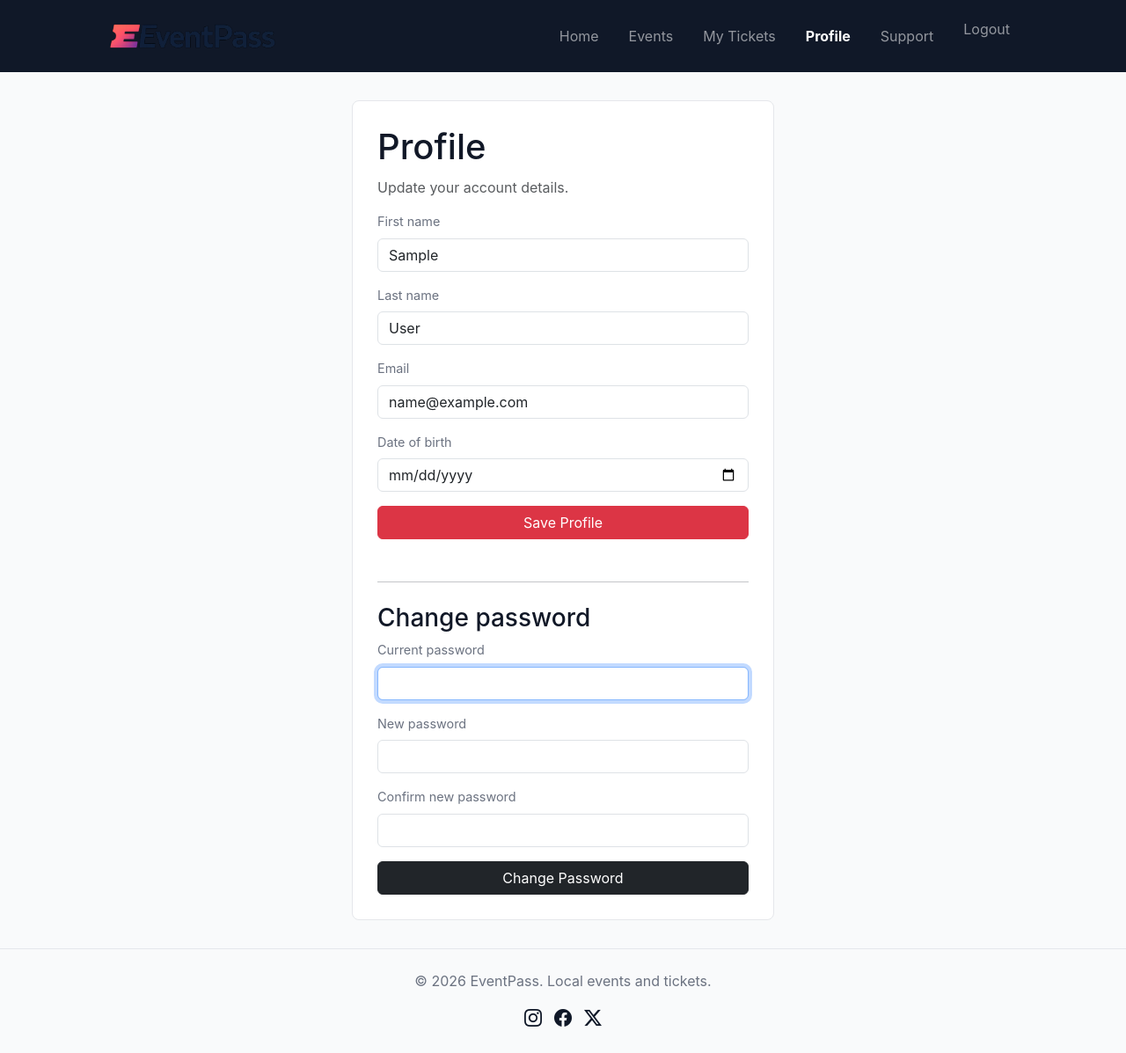
After one commit to bankaiogx/eventpass, a Django app: page /accounts/profile/ in a window 1280 px wide. The commit adds this page. Shown: the whole page at 88% size. Run offline with Django 5.2, Linux system fonts and the light colour scheme; the visitor is signed in with stand-in values (Sample User, id 1); data comes from the database, SQL or seed files in the repository.

Commit message:
add profile page

```diff
--- a/accounts/urls.py
+++ b/accounts/urls.py
@@ -9,6 +9,7 @@ urlpatterns = [
     path("register/", views.register, name="register"),
     path("login/", auth_views.LoginView.as_view(authentication_form=LoginForm, template_name="accounts/login.html"), name="login"),
     path("logout/", auth_views.LogoutView.as_view(), name="logout"),
+    path("profile/", views.profile, name="profile"),
     path("my-tickets/", views.my_tickets, name="my_tickets"),
     path("support/", views.support_requests, name="support_requests"),
     path("support/new/", views.create_support_request, name="create_support_request"),
--- a/accounts/views.py
+++ b/accounts/views.py
@@ -1,12 +1,13 @@
 from django.contrib import messages
-from django.contrib.auth import login
+from django.contrib.auth import login, update_session_auth_hash
 from django.contrib.auth.decorators import login_required
+from django.contrib.auth.forms import PasswordChangeForm
 from django.shortcuts import get_object_or_404, redirect, render
 
 from tickets.models import Order
 
-from .forms import RegisterForm, SupportRequestForm
-from .models import SupportRequest
+from .forms import ProfileForm, RegisterForm, SupportRequestForm
+from .models import Profile, SupportRequest
 
 
 def register(request):
@@ -21,6 +22,43 @@ def register(request):
         form = RegisterForm()
 
     return render(request, "accounts/register.html", {"form": form})
+
+
+@login_required
+def profile(request):
+    user_profile, _ = Profile.objects.get_or_create(user=request.user)
+    profile_form = ProfileForm(instance=request.user, profile=user_profile)
+    password_form = PasswordChangeForm(request.user)
+
+    if request.method == "POST":
+        if "save_profile" in request.POST:
+            profile_form = ProfileForm(request.POST, instance=request.user, profile=user_profile)
+
+            if profile_form.is_valid():
+                profile_form.save()
+                messages.success(request, "Profile updated.")
+                return redirect("profile")
+
+        if "change_password" in request.POST:
+            password_form = PasswordChangeForm(request.user, request.POST)
+
+            if password_form.is_valid():
+                user = password_form.save()
+                update_session_auth_hash(request, user)
+                messages.success(request, "Password updated.")
+                return redirect("profile")
+
+    for field in password_form.fields.values():
+        field.widget.attrs.update({"class": "form-control"})
+
+    return render(
+        request,
+        "accounts/profile.html",
+        {
+            "profile_form": profile_form,
+            "password_form": password_form,
+        },
+    )
 
 
 @login_required
--- a/static/js/main.js
+++ b/static/js/main.js
@@ -100,6 +100,10 @@ navLinks.forEach(function (link) {
         link.classList.add("active");
     }
 
+    if (navType === "profile" && currentPath.startsWith("/accounts/profile/")) {
+        link.classList.add("active");
+    }
+
     if (navType === "login" && currentPath.startsWith("/accounts/login/")) {
         link.classList.add("active");
     }
--- /dev/null
+++ b/templates/accounts/profile.html
@@ -0,0 +1,72 @@
+{% extends "base.html" %}
+
+{% block title %}Profile | EventPass{% endblock %}
+
+{% block content %}
+<section class="auth-card profile-card">
+    <h1>Profile</h1>
+    <p class="text-muted">Update your account details.</p>
+
+    <form method="post" class="mb-5">
+        {% csrf_token %}
+        {% if profile_form.errors %}
+            <div class="message error mb-3">
+                Please check your details and try again.
+            </div>
+        {% endif %}
+
+        <div class="mb-3">
+            <label class="form-label" for="{{ profile_form.first_name.id_for_label }}">First name</label>
+            {{ profile_form.first_name }}
+            {{ profile_form.first_name.errors }}
+        </div>
+        <div class="mb-3">
+            <label class="form-label" for="{{ profile_form.last_name.id_for_label }}">Last name</label>
+            {{ profile_form.last_name }}
+            {{ profile_form.last_name.errors }}
+        </div>
+        <div class="mb-3">
+            <label class="form-label" for="{{ profile_form.email.id_for_label }}">Email</label>
+            {{ profile_form.email }}
+            {{ profile_form.email.errors }}
+        </div>
+        <div class="mb-3">
+            <label class="form-label" for="{{ profile_form.date_of_birth.id_for_label }}">Date of birth</label>
+            {{ profile_form.date_of_birth }}
+            {{ profile_form.date_of_birth.errors }}
+        </div>
+
+        <button class="btn btn-danger w-100" type="submit" name="save_profile">Save Profile</button>
+    </form>
+
+    <hr>
+
+    <h2 class="h3 mt-4">Change password</h2>
+    <form method="post">
+        {% csrf_token %}
+        {% if password_form.errors %}
+            <div class="message error mb-3">
+                Please check your password and try again.
+            </div>
+        {% endif %}
+
+        <div class="mb-3">
+            <label class="form-label" for="{{ password_form.old_password.id_for_label }}">Current password</label>
+            {{ password_form.old_password }}
+            {{ password_form.old_password.errors }}
+        </div>
+        <div class="mb-3">
+            <label class="form-label" for="{{ password_form.new_password1.id_for_label }}">New password</label>
+            {{ password_form.new_password1 }}
+            {{ password_form.new_password1.errors }}
+        </div>
+        <div class="mb-3">
+            <label class="form-label" for="{{ password_form.new_password2.id_for_label }}">Confirm new password</label>
+            {{ password_form.new_password2 }}
+            {{ password_form.new_password2.errors }}
+        </div>
+
+        <button class="btn btn-dark w-100" type="submit" name="change_password">Change Password</button>
+    </form>
+</section>
+{% endblock %}
--- a/templates/base.html
+++ b/templates/base.html
@@ -26,6 +26,7 @@
                         <li class="nav-item"><a class="nav-link" data-nav="events" href="{% url 'event_list' %}">Events</a></li>
                         <li class="nav-item"><a class="nav-link" data-nav="tickets" href="{% url 'my_tickets' %}">My Tickets</a></li>
                         {% if user.is_authenticated %}
+                            <li class="nav-item"><a class="nav-link" data-nav="profile" href="{% url 'profile' %}">Profile</a></li>
                             <li class="nav-item"><a class="nav-link" data-nav="support" href="{% url 'support_requests' %}">Support</a></li>
                             <li class="nav-item">
                                 <form method="post" action="{% url 'logout' %}">
```
